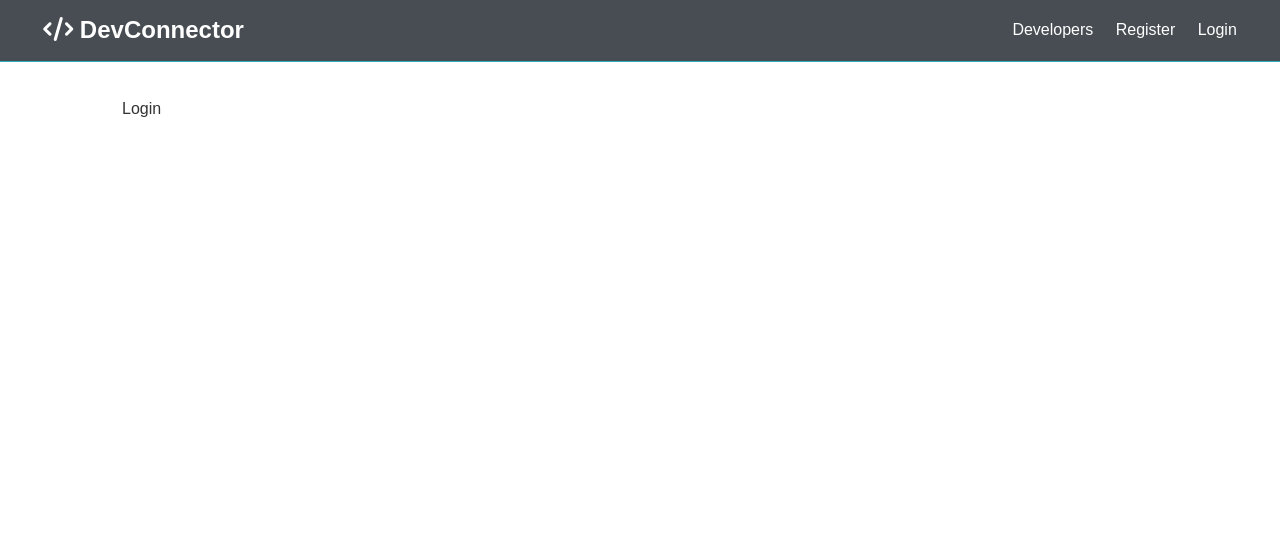
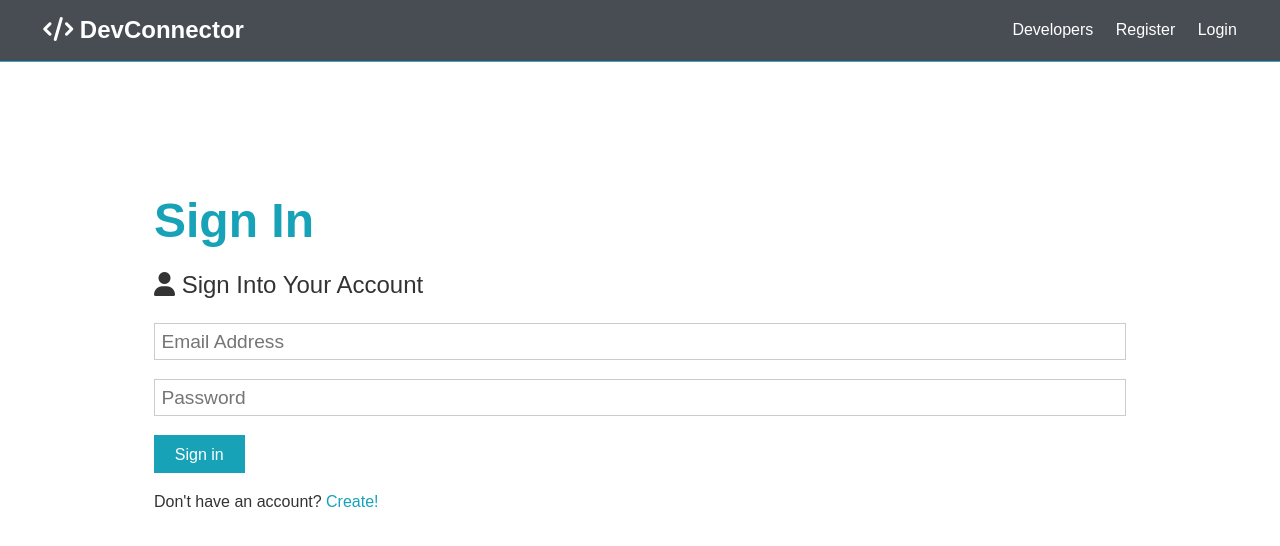
Before and after one commit to salEZY/DevCon, a React (Create React App) app in the folder client/: page /login in a window 1280 px wide. Shown: the top 546 px of the page. Built offline with nearby package versions, Linux system fonts and the light colour scheme.

Commit message:
add login form

```diff
--- a/client/src/components/auth/Login.js
+++ b/client/src/components/auth/Login.js
@@ -1,7 +1,67 @@
-import React from 'react'
+import React, { Fragment, useState } from 'react'
+import { Link } from 'react-router-dom'
 
 const Login = () => {
-  return <div>Login</div>
+  const [formData, setFormData] = useState({
+    email: '',
+    password: ''
+  })
+
+  const { email, password } = formData
+
+  const onChange = e => setFormData({
+    ...formData, [e.target.name]: e.target.value
+  })
+
+  const onSubmit = async e => {
+    e.preventDefault()
+
+      // const newUser = {
+      //   name, email, password
+      // }
+      // try {
+      //   const config = {
+      //     headers: {
+      //       'Content-Type': 'application/json'
+      //     }
+      //   }
+
+      //   const body = JSON.stringify(newUser)
+
+      //   const res = await axios.post('/api/users', body, config)
+      //   console.log(res.data);
+
+      // } catch (error) {
+      //   console.error(error.response.data)
+      // }
+    console.log('Success!');
+  }
+
+  return <Fragment>
+    <section className="container">
+      <h1 className="large text-primary">Sign In</h1>
+      <p className="lead"><i className="fas fa-user"></i> Sign Into Your Account</p>
+      <form className="form" onSubmit={e => onSubmit(e)}>
+        <div className="form-group">
+          <input type="email" placeholder="Email Address" name="email" value={email} onChange={e => onChange(e)} required/>
+        </div>
+        <div className="form-group">
+          <input
+            type="password"
+            placeholder="Password"
+            name="password"
+            minLength="6" value={password} onChange={e => onChange(e)}
+            required
+          />
+        </div>
+
+        <input type="submit" className="btn btn-primary" value="Sign in" />
+      </form>
+      <p className="my-1">
+        Don't have an account? <Link to="/register">Create!</Link>
+      </p>
+    </section>
+  </Fragment>
 }
 
 export default Login
--- a/client/src/components/auth/Register.js
+++ b/client/src/components/auth/Register.js
@@ -1,4 +1,5 @@
 import React, { Fragment, useState } from 'react'
+import { Link } from 'react-router-dom'
 
 const Register = () => {
   const [formData, setFormData] = useState({
@@ -8,18 +9,35 @@ const Register = () => {
     password2: ''
   })
 
-  const { name, email, password, password2} = formData
+  const { name, email, password, password2 } = formData
 
   const onChange = e => setFormData({
     ...formData, [e.target.name]: e.target.value
   })
 
-  const onSubmit = e => {
+  const onSubmit = async e => {
     e.preventDefault()
     if (password !== password2) {
       console.log('Passwords do not match');
     }else{
-      console.log(formData);
+      // const newUser = {
+      //   name, email, password
+      // }
+      // try {
+      //   const config = {
+      //     headers: {
+      //       'Content-Type': 'application/json'
+      //     }
+      //   }
+
+      //   const body = JSON.stringify(newUser)
+
+      //   const res = await axios.post('/api/users', body, config)
+      //   console.log(res.data);
+
+      // } catch (error) {
+      //   console.error(error.response.data)
+      // }
     }
   }
 
@@ -44,6 +62,7 @@ const Register = () => {
             placeholder="Password"
             name="password"
             minLength="6" value={password} onChange={e => onChange(e)}
+            required
           />
         </div>
         <div className="form-group">
@@ -52,12 +71,13 @@ const Register = () => {
             placeholder="Confirm Password"
             name="password2"
             minLength="6" value={password2} onChange={e => onChange(e)}
+            required
           />
         </div>
         <input type="submit" className="btn btn-primary" value="Register" />
       </form>
       <p className="my-1">
-        Already have an account? <a href="login.html">Sign In</a>
+        Already have an account? <Link to="/login">Sign In</Link>
       </p>
     </section>
   </Fragment>
```
